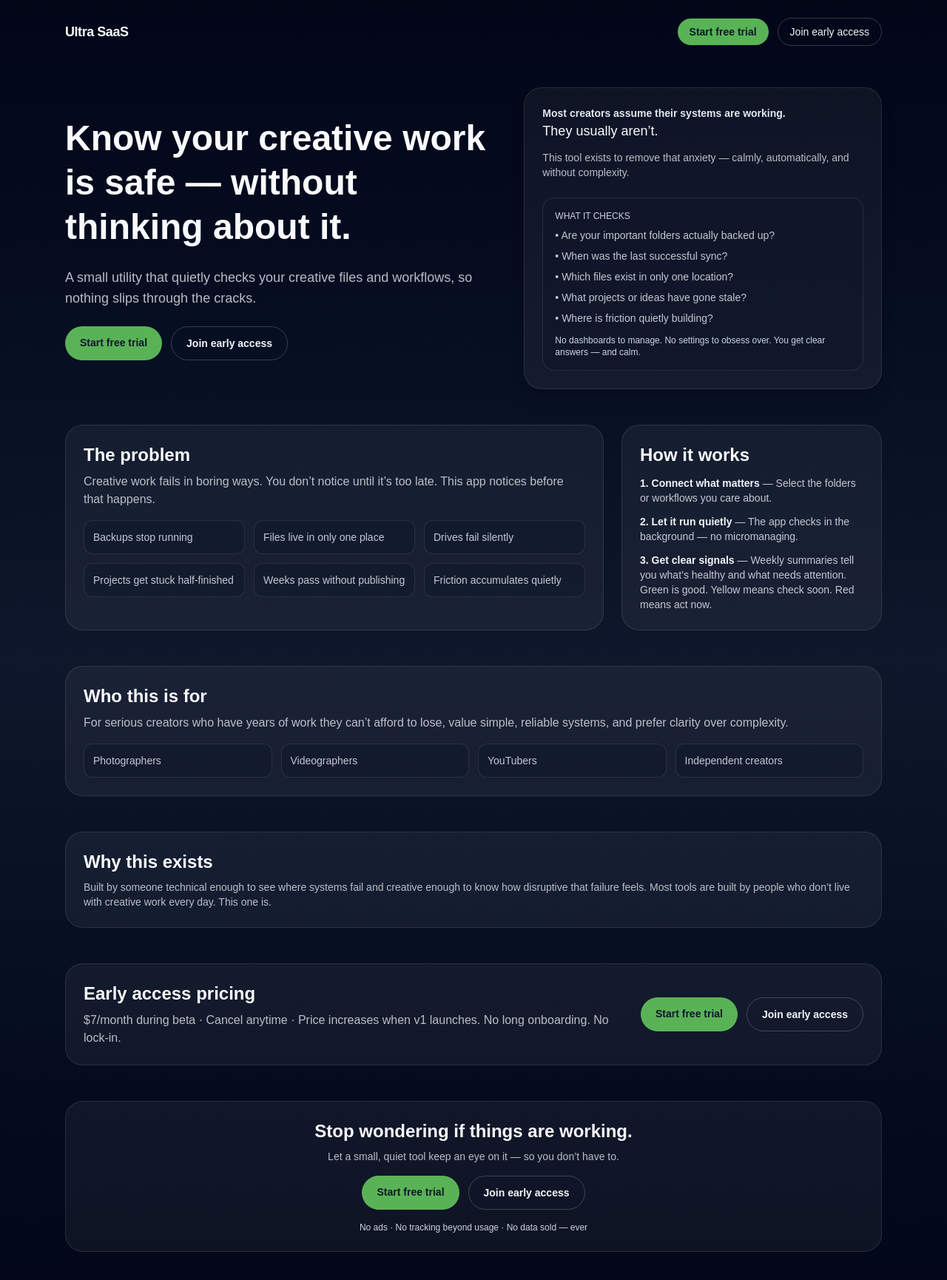
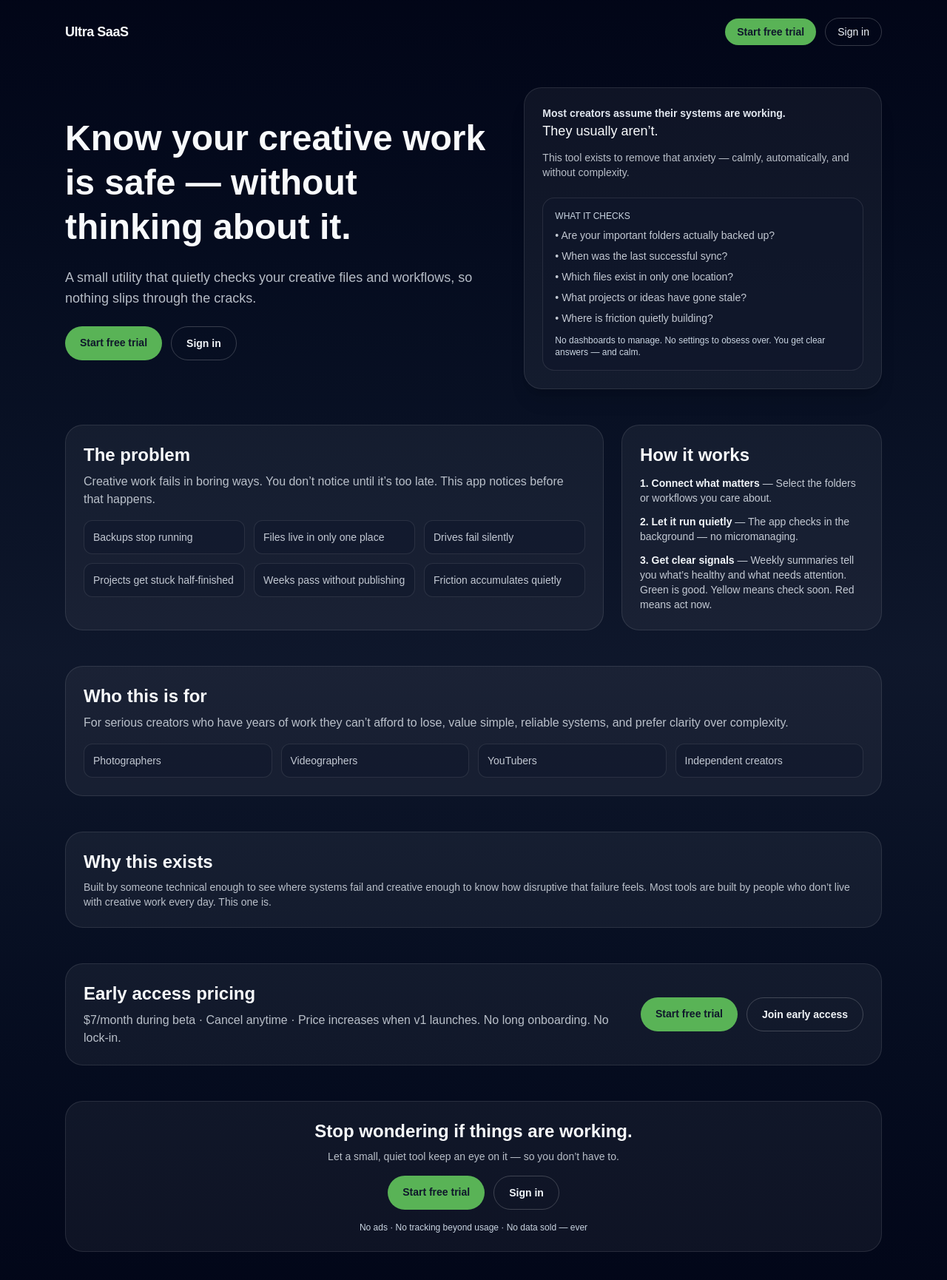
Before and after one commit to serves23/app, a Next.js app: page / in a window 1280 px wide. Shown: the top 1730 px of the page at 74% size. Built offline with nearby package versions, Linux system fonts and the light colour scheme; no server answers.

Commit message:
Rename join early access CTAs to sign in

```diff
--- a/app/page.tsx
+++ b/app/page.tsx
@@ -60,7 +60,7 @@ export default async function Home() {
                 href="/login"
                 className="rounded-full border border-white/20 px-4 py-2 text-sm font-medium text-slate-100 transition hover:border-white/40 hover:bg-white/10"
               >
-                Join early access
+                Sign in
               </Link>
             </>
           )}
@@ -88,7 +88,7 @@ export default async function Home() {
                 href={user ? "/app" : "/login"}
                 className="rounded-full border border-white/20 px-5 py-3 text-sm font-semibold text-slate-100 transition hover:border-white/40 hover:bg-white/10"
               >
-                Join early access
+                Sign in
               </Link>
             </div>
           </div>
@@ -238,7 +238,7 @@ export default async function Home() {
               href={user ? "/app" : "/login"}
               className="rounded-full border border-white/20 px-5 py-3 text-sm font-semibold text-slate-100 transition hover:border-white/40 hover:bg-white/10"
             >
-              Join early access
+              Sign in
             </Link>
           </div>
           <p className="mt-4 text-xs text-slate-300">
```
